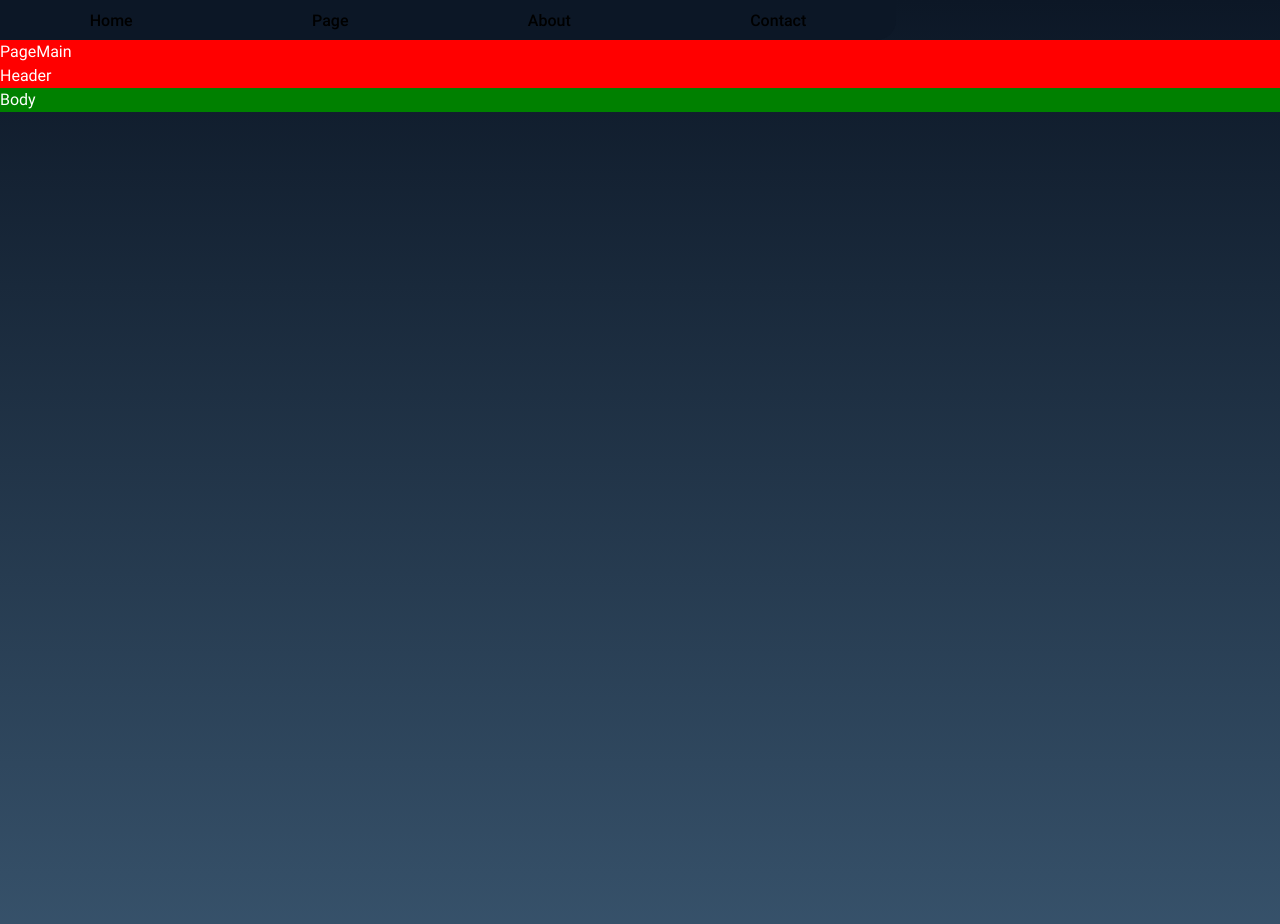
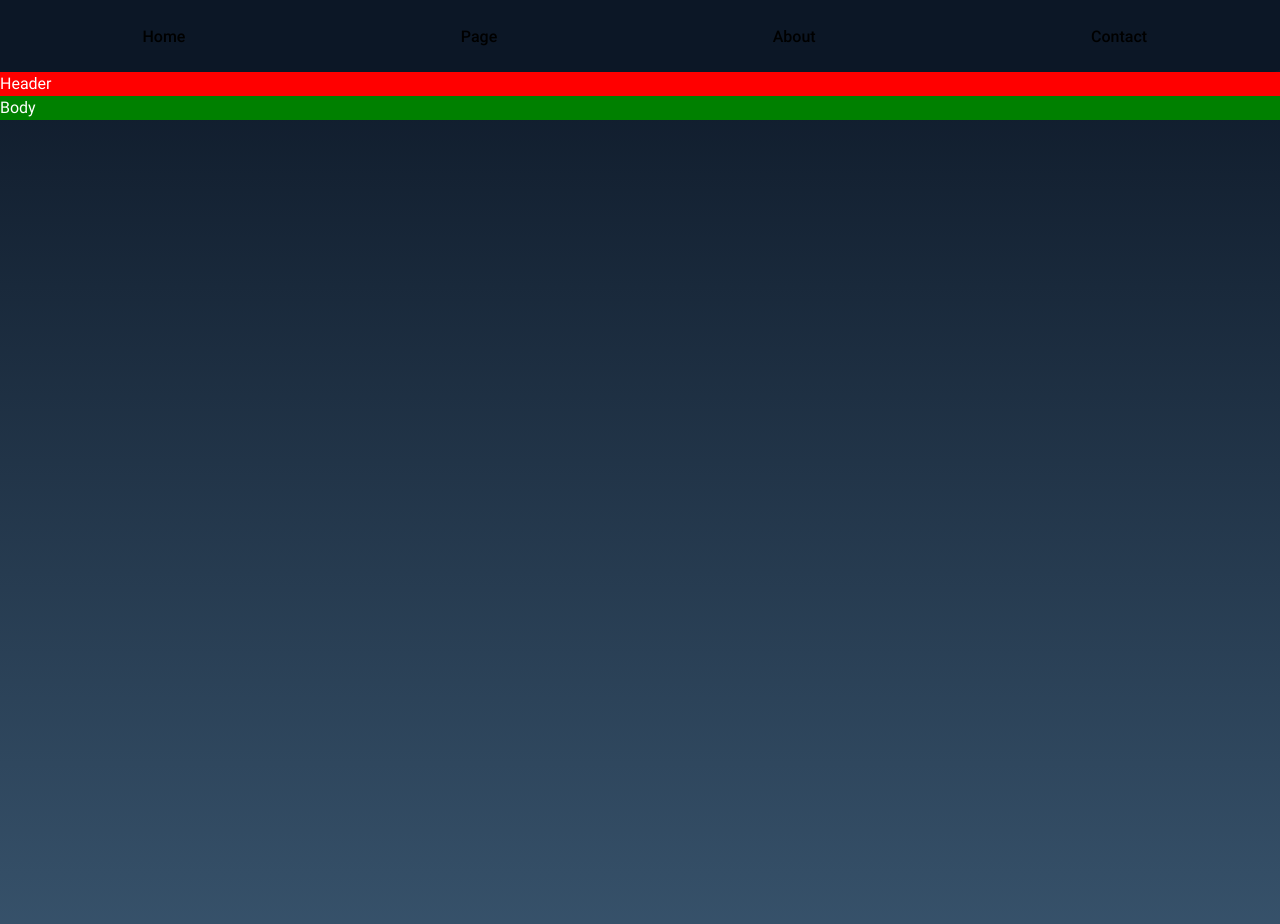
Before and after one commit to RRCris/cristian_roa_prueba_frontend, a React (Vite) app in the folder cristian_roa_prueba-frontend/: page / in a window 1280 px wide. Shown: the top 924 px of the page. Built offline with nearby package versions, Linux system fonts and the light colour scheme.

Commit message:
small-fix to navbar

```diff
--- a/cristian_roa_prueba-frontend/src/App.tsx
+++ b/cristian_roa_prueba-frontend/src/App.tsx
@@ -7,6 +7,7 @@ function App() {
     <div
       style={{
         height: "3000px",
+        width: "100%",
         background:
           "linear-gradient(180deg, rgba(12,23,38,1) 0%, rgba(60,89,115,1) 35%, rgba(163,62,121,1) 100%)",
       }}
--- a/cristian_roa_prueba-frontend/src/Pages/PageMain/index.tsx
+++ b/cristian_roa_prueba-frontend/src/Pages/PageMain/index.tsx
@@ -6,7 +6,6 @@ import Body from "./Body";
 export default function PageMain() {
   return (
     <div className="PageMain">
-      PageMain
       <Header />
       <Body />
     </div>
--- a/cristian_roa_prueba-frontend/src/components/Navbar/index.tsx
+++ b/cristian_roa_prueba-frontend/src/components/Navbar/index.tsx
@@ -43,10 +43,10 @@ const data: MS = [
 export default function Navbar() {
   return (
     <nav className="Navbar">
-      <ButtonNav>Home</ButtonNav>
+      <ButtonNav onClick={() => console.log("Home")}>Home</ButtonNav>
       <ButtonNav data={data}>Page</ButtonNav>
-      <ButtonNav>About</ButtonNav>
-      <ButtonNav>Contact</ButtonNav>
+      <ButtonNav onClick={() => console.log("About")}>About</ButtonNav>
+      <ButtonNav onClick={() => console.log("Contact")}>Contact</ButtonNav>
     </nav>
   );
 }
--- a/cristian_roa_prueba-frontend/src/components/Navbar/style.scss
+++ b/cristian_roa_prueba-frontend/src/components/Navbar/style.scss
@@ -8,7 +8,10 @@
    position: sticky;
    top: 0;
    left: 0;
-   width: 70%;
+   width: 100%;
    border-bottom-right-radius: 20px;
 
+   padding: 1rem 0.3rem;
+
+
 }
```
